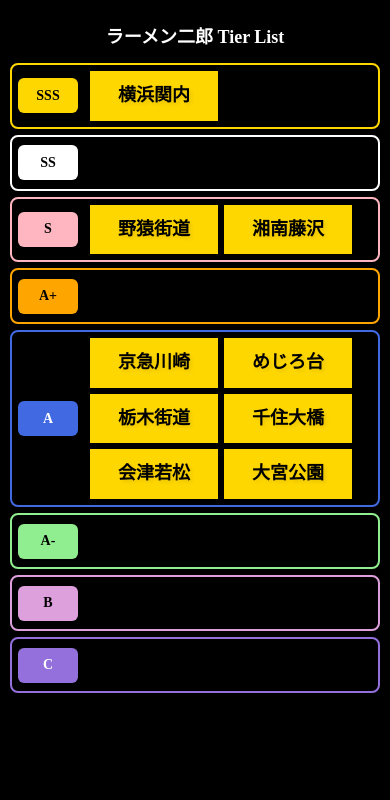
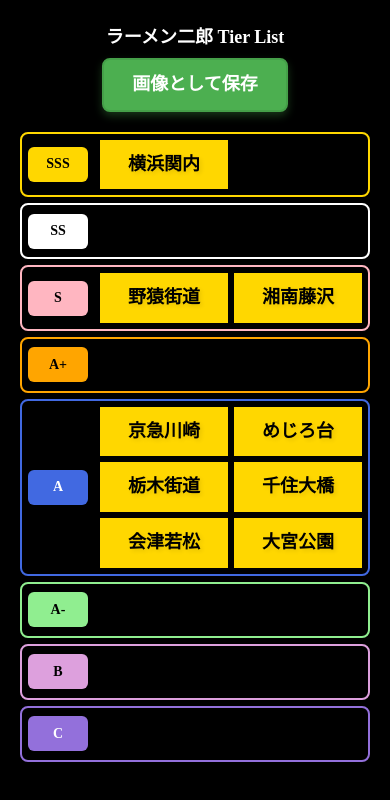
Before and after one commit to TakedaMK/jiro_tier, a React (Create React App) app: page / in a window 390 px wide. Shown: the top 800 px of the page. Built offline with nearby package versions, Linux system fonts and the light colour scheme.

Commit message:
画像保存機能実装

```diff
--- a/src/components/TierEditDialog/TierEditDialog.module.css
+++ b/src/components/TierEditDialog/TierEditDialog.module.css
@@ -66,7 +66,7 @@
 }
 
 .cancelButton {
-  background-color: #ffeb3b !important;
+  background-color: #B2B2B2 !important;
   border: 1px solid #000 !important;
   color: #000 !important;
   padding: 8px 16px !important;
--- a/src/components/TierList/TierList.module.css
+++ b/src/components/TierList/TierList.module.css
@@ -13,14 +13,37 @@
   text-align: center;
   font-size: 24px;
   font-weight: bold;
-  margin-bottom: 30px;
+  margin-bottom: 20px;
   text-shadow: 2px 2px 4px rgba(0, 0, 0, 0.5);
+}
+
+.saveButtonContainer {
+  display: flex;
+  justify-content: center;
+  margin-bottom: 20px;
+}
+
+.saveButton {
+  background-color: #4CAF50 !important;
+  color: #FFFFFF !important;
+  border: 2px solid #45a049 !important;
+  font-weight: bold;
+  box-shadow: 0 4px 8px rgba(76, 175, 80, 0.3);
+}
+
+.saveButton:hover {
+  background-color: #45a049 !important;
+  transform: translateY(-2px);
+  box-shadow: 0 6px 12px rgba(76, 175, 80, 0.4);
 }
 
 .tierList {
   display: flex;
   flex-direction: column;
   gap: 0;
+  background-color: #000;
+  padding: 10px;
+  border-radius: 8px;
 }
 
 /* レスポンシブ対応 */
@@ -31,7 +54,11 @@
 
   .title {
     font-size: 20px;
-    margin-bottom: 20px;
+    margin-bottom: 15px;
+  }
+
+  .saveButtonContainer {
+    margin-bottom: 15px;
   }
 }
 
@@ -42,6 +69,10 @@
 
   .title {
     font-size: 18px;
-    margin-bottom: 15px;
+    margin-bottom: 10px;
+  }
+
+  .saveButtonContainer {
+    margin-bottom: 10px;
   }
 }
--- a/src/components/TierList/TierList.tsx
+++ b/src/components/TierList/TierList.tsx
@@ -1,8 +1,10 @@
 import React, { useState } from 'react';
 import TierSection from './TierSection';
 import TierEditDialog from '../TierEditDialog/TierEditDialog';
+import Button from '../atoms/Button/Button';
 import { TierListProps, TenpoData, RankData } from '../../types';
 import { rankMaster, dummyTenpoData, getTenposByRank } from '../../data/dummyData';
+import { useImageSave } from '../../hooks/useImageSave';
 // @ts-ignore
 import styles from './TierList.module.css';
 
@@ -17,6 +19,9 @@
   const [isDialogOpen, setIsDialogOpen] = useState(false);
   const [selectedTenpo, setSelectedTenpo] = useState<TenpoData | null>(null);
   const [selectedRank, setSelectedRank] = useState<RankData | null>(null);
+
+  // 画像保存機能のフック
+  const { saveAsImage } = useImageSave();
 
   // 店舗データから店舗名とTierを取得する関数
   const getTenpoInfo = (tenpo_CD: number) => {
@@ -55,11 +60,28 @@
     handleCloseDialog();
   };
 
+  // 画像として保存するハンドラー
+  const handleSaveAsImage = () => {
+    const timestamp = new Date().toISOString().slice(0, 19).replace(/:/g, '-');
+    const filename = `tier-list-${timestamp}.png`;
+    saveAsImage('tier-list-container', filename);
+  };
+
   return (
     <div className={styles.tierListContainer}>
       <h1 className={styles.title}>ラーメン二郎 Tier List</h1>
 
-      <div className={styles.tierList}>
+      {/* 画像保存ボタン */}
+      <div className={styles.saveButtonContainer}>
+        <Button
+          text="画像として保存"
+          onClick={handleSaveAsImage}
+          className={styles.saveButton}
+        />
+      </div>
+
+      {/* 画像保存対象のTierリスト */}
+      <div className={styles.tierList} id="tier-list-container">
         {rankMaster.map((rank) => {
           const tenpos = getTenposByRank(dummyTenpoData, rank.rank_CD);
 
@@ -84,6 +106,7 @@
           onSave={handleSaveTier}
         />
       )}
+
     </div>
   );
 };
--- /dev/null
+++ b/src/hooks/useImageSave.ts
@@ -0,0 +1,112 @@
+import { useCallback } from 'react';
+
+/**
+ * Tierリストを画像として保存するためのカスタムフック
+ * スマートフォン（iPhone）での利用を前提とした実装
+ */
+export const useImageSave = () => {
+  /**
+   * Tierリストを画像として保存する関数
+   * @param elementId - 保存対象の要素のID
+   * @param filename - 保存するファイル名（デフォルト: 'tier-list.png'）
+   */
+  const saveAsImage = useCallback(async (elementId: string, filename: string = 'tier-list.png') => {
+    try {
+      // html2canvasライブラリを動的にインポート
+      const html2canvas = (await import('html2canvas')).default;
+
+      // 保存対象の要素を取得
+      const element = document.getElementById(elementId);
+      if (!element) {
+        console.error('保存対象の要素が見つかりません:', elementId);
+        return;
+      }
+
+      // 要素をキャンバスに変換
+      const canvas = await html2canvas(element, {
+        backgroundColor: '#000000', // 背景色を黒に設定
+        scale: 2, // 高解像度で保存
+        useCORS: true, // クロスオリジン画像の読み込みを許可
+        allowTaint: true, // 汚染されたキャンバスを許可
+        scrollX: 0,
+        scrollY: 0,
+        width: element.scrollWidth,
+        height: element.scrollHeight,
+      });
+
+      // キャンバスをBlobに変換
+      canvas.toBlob((blob) => {
+        if (!blob) {
+          console.error('画像の生成に失敗しました');
+          return;
+        }
+
+        // ダウンロード用のURLを作成
+        const url = URL.createObjectURL(blob);
+
+        // ダウンロード用のリンクを作成
+        const link = document.createElement('a');
+        link.href = url;
+        link.download = filename;
+
+        // リンクをクリックしてダウンロードを開始
+        document.body.appendChild(link);
+        link.click();
+
+        // クリーンアップ
+        document.body.removeChild(link);
+        URL.revokeObjectURL(url);
+
+        console.log('画像の保存が完了しました:', filename);
+      }, 'image/png', 0.95);
+
+    } catch (error) {
+      console.error('画像保存中にエラーが発生しました:', error);
+
+      // フォールバック: ブラウザの標準機能を使用
+      try {
+        const element = document.getElementById(elementId);
+        if (!element) return;
+
+        // 要素のスクリーンショットを取得（簡易版）
+        const canvas = document.createElement('canvas');
+        const ctx = canvas.getContext('2d');
+        if (!ctx) return;
+
+        // 要素のサイズを取得
+        const rect = element.getBoundingClientRect();
+        canvas.width = rect.width;
+        canvas.height = rect.height;
+
+        // 背景を黒で塗りつぶし
+        ctx.fillStyle = '#000000';
+        ctx.fillRect(0, 0, canvas.width, canvas.height);
+
+        // 簡易的なテキスト描画（フォールバック）
+        ctx.fillStyle = '#FFFFFF';
+        ctx.font = '16px sans-serif';
+        ctx.textAlign = 'center';
+        ctx.fillText('Tier List', canvas.width / 2, canvas.height / 2);
+
+        // ダウンロード
+        canvas.toBlob((blob) => {
+          if (!blob) return;
+          const url = URL.createObjectURL(blob);
+          const link = document.createElement('a');
+          link.href = url;
+          link.download = filename;
+          document.body.appendChild(link);
+          link.click();
+          document.body.removeChild(link);
+          URL.revokeObjectURL(url);
+        }, 'image/png');
+
+      } catch (fallbackError) {
+        console.error('フォールバック処理でもエラーが発生しました:', fallbackError);
+        alert('画像の保存に失敗しました。html2canvasライブラリのインストールが必要です。');
+      }
+    }
+  }, []);
+
+  return { saveAsImage };
+};
```
